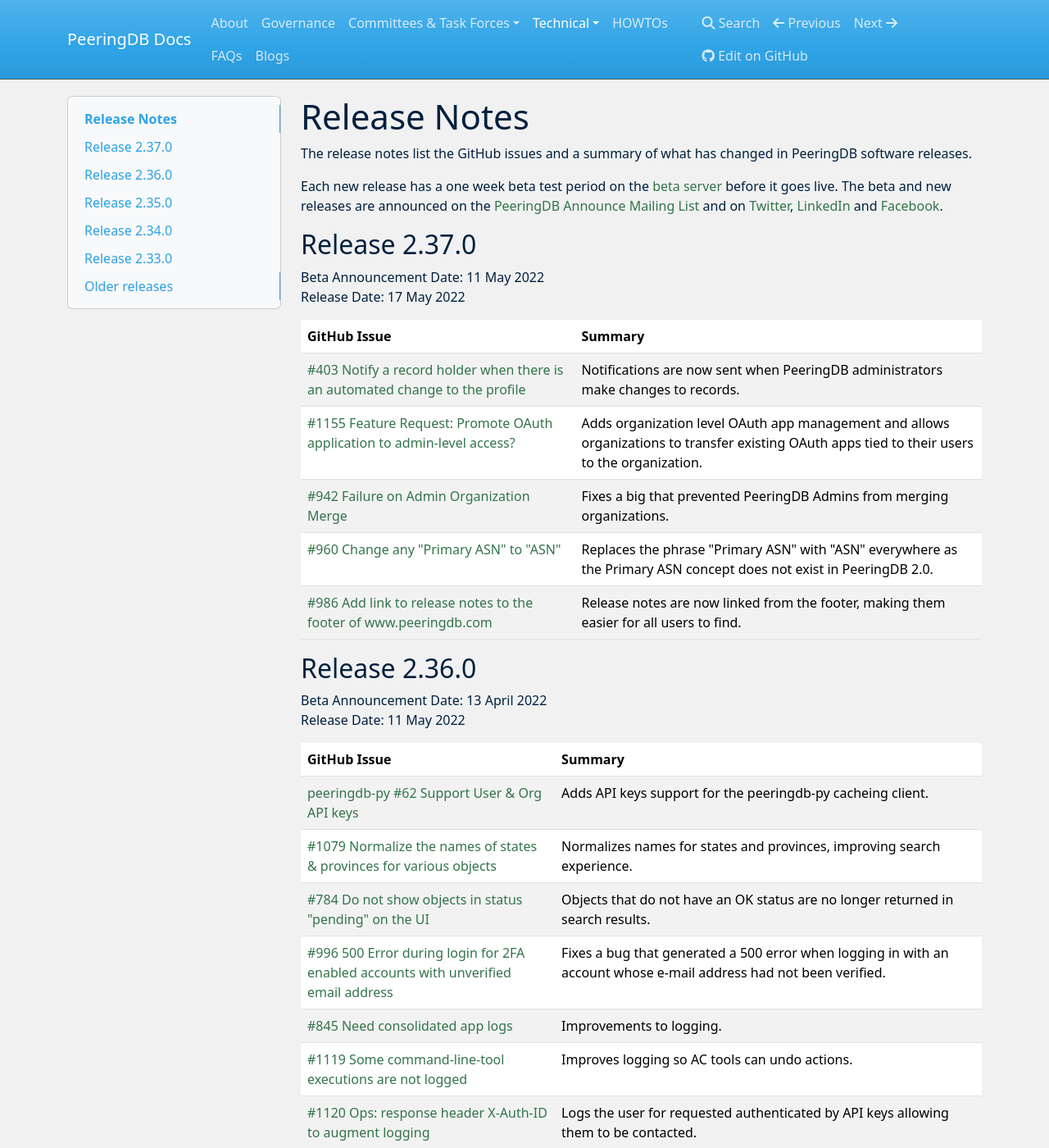
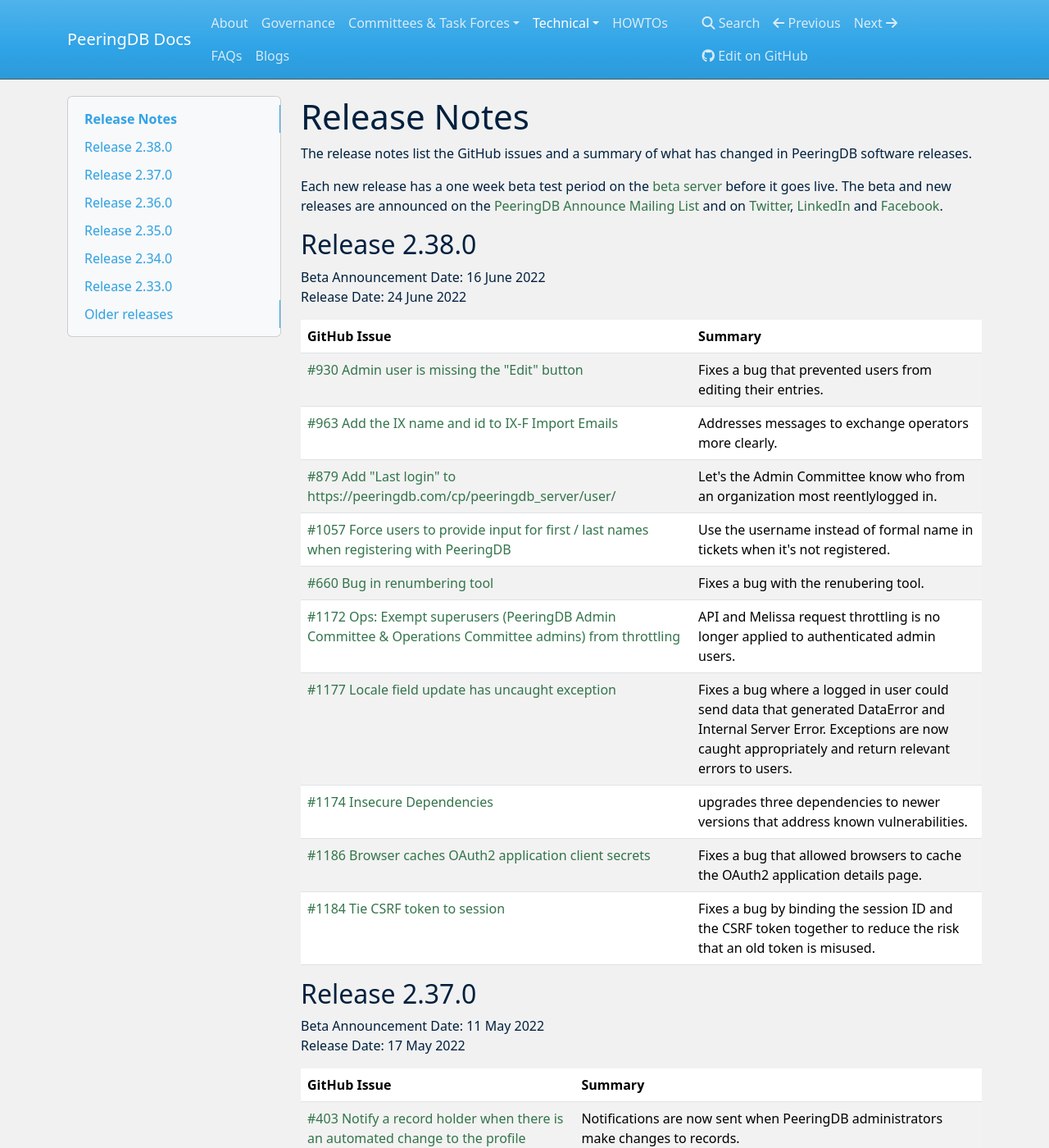
Before and after one commit to peeringdb/docs, an MkDocs documentation site: the page built from docs/release_notes/index.md, in a window 1280 px wide and 1400 px high. Shown: the whole window at 82% size. Built offline with MkDocs 1.6.1, drawn with Linux system fonts in a browser that asks for light colours; nearby versions of some CDN libraries.

Commit message:
Update index.md
Release notes for 2.38.0

```diff
--- a/docs/release_notes/index.md
+++ b/docs/release_notes/index.md
@@ -3,6 +3,25 @@
 The release notes list the GitHub issues and a summary of what has changed in PeeringDB software releases.
 
 Each new release has a one week beta test period on the [beta server](https://beta.peeringdb.com/) before it goes live.  The beta and new releases are announced on the [PeeringDB Announce Mailing List](https://lists.peeringdb.com/cgi-bin/mailman/listinfo/pdb-announce) and on [Twitter](https://twitter.com/PeeringDB), [LinkedIn](https://www.linkedin.com/company/peeringdb) and [Facebook](https://www.facebook.com/peeringdb).
+
+## Release 2.38.0
+
+Beta Announcement Date: 16 June 2022
+Release Date: 24 June 2022
+
+| **GitHub Issue** | **Summary** |
+| ----------------- | ----------- |
+| [#930 Admin user is missing the "Edit" button](https://github.com/peeringdb/peeringdb/issues/930) | Fixes a bug that prevented users from editing their entries. |
+| [#963 Add the IX name and id to IX-F Import Emails](https://github.com/peeringdb/peeringdb/issues/963) | Addresses messages to exchange operators more clearly. |
+| [#879 Add "Last login" to https://peeringdb.com/cp/peeringdb_server/user/](https://github.com/peeringdb/peeringdb/issues/879) | Let's the Admin Committee know who from an organization most reentlylogged in. |
+| [#1057 Force users to provide input for first / last names when registering with PeeringDB](https://github.com/peeringdb/peeringdb/issues/1057) | Use the username instead of formal name in tickets when it's not registered. |
+| [#660 Bug in renumbering tool ](https://github.com/peeringdb/peeringdb/issues/660) | Fixes a bug with the renubering tool. |
+| [#1172 Ops: Exempt superusers (PeeringDB Admin Committee & Operations Committee admins) from throttling](https://github.com/peeringdb/peeringdb/issues/1172) | API and Melissa request throttling is no longer applied to authenticated admin users. |
+| [#1177 Locale field update has uncaught exception](https://github.com/peeringdb/peeringdb/issues/1177) | Fixes a bug where a logged in user could send data that generated DataError and Internal Server Error. Exceptions are now caught appropriately and return relevant errors to users. |
+| [#1174 Insecure Dependencies](https://github.com/peeringdb/peeringdb/issues/1174) | upgrades three dependencies to newer versions that address known vulnerabilities. |
+| [#1186 Browser caches OAuth2 application client secrets](https://github.com/peeringdb/peeringdb/issues/1186) | Fixes a bug that allowed browsers to cache the OAuth2 application details page. |
+| [#1184 Tie CSRF token to session](https://github.com/peeringdb/peeringdb/issues/1184) | Fixes a bug by binding the session ID and the CSRF token together to reduce the risk that an old token is misused. |
+
 
 ## Release 2.37.0
 
```
